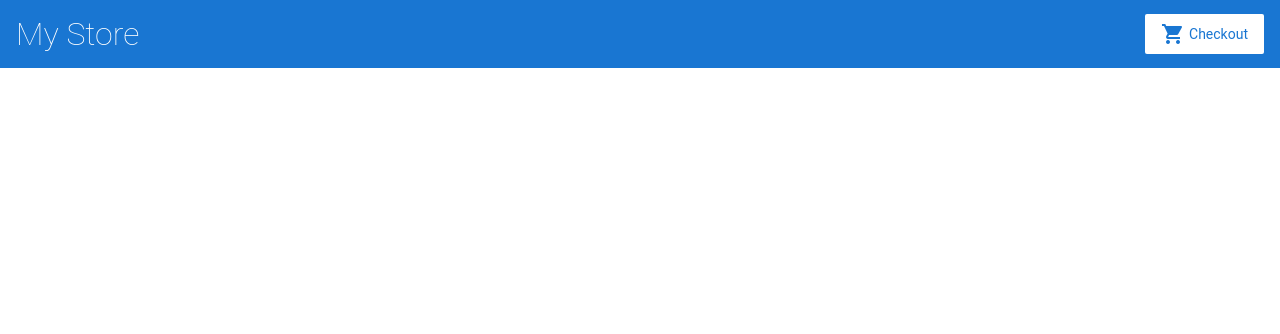
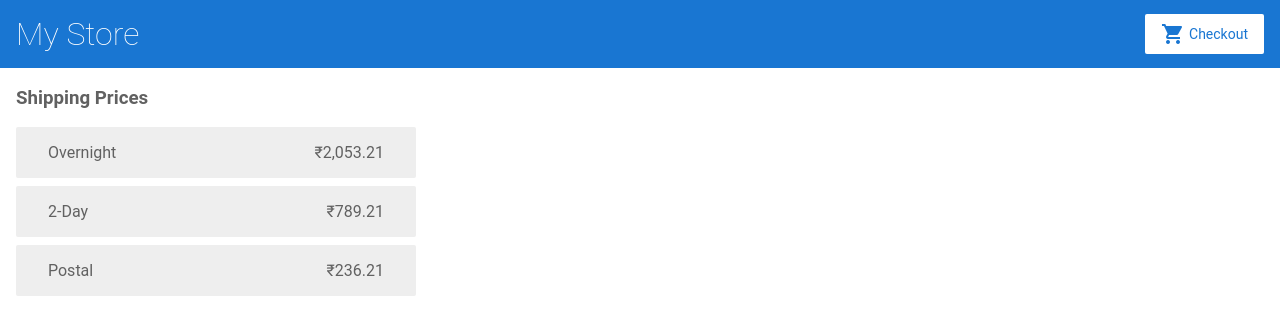
Before and after one commit to saideepd/angular-product-list-app, an Angular app: page /shipping in a window 1280 px wide. Before the commit this address led to /. Shown: the top 334 px of the page. Built offline with nearby package versions, Linux system fonts and the light colour scheme.

Commit message:
Added Shipping Component with link in Cart component to fetch & display shipping prices using http service

```diff
--- a/src/app/cart.service.ts
+++ b/src/app/cart.service.ts
@@ -1,6 +1,6 @@
 import { Injectable } from '@angular/core';
+import { HttpClient } from '@angular/common/http';
 import { Product } from './products';
-import { HttpClient } from '@angular/common/http';
 
 @Injectable({
   providedIn: 'root'
--- a/src/app/cart/cart.component.html
+++ b/src/app/cart/cart.component.html
@@ -1,4 +1,8 @@
 <h3>Cart</h3>
+
+<p>
+    <a routerLink="/shipping">Shipping Prices</a>
+</p>
 
 <div class="cart-item" *ngFor="let item of items">
     <span>{{ item.name }}</span>
--- /dev/null
+++ b/src/app/shipping/shipping.component.html
@@ -0,0 +1,6 @@
+<h3>Shipping Prices</h3>
+
+<div class="shipping-item" *ngFor="let shipping of shippingCosts | async">
+    <span>{{ shipping.type }}</span>
+    <span>{{ shipping.price * 79 | currency:'INR' }}</span>
+</div>
--- /dev/null
+++ b/src/app/shipping/shipping.component.ts
@@ -0,0 +1,20 @@
+import { Component, OnInit } from '@angular/core';
+import { Observable } from 'rxjs';
+import { CartService } from '../cart.service';
+
+@Component({
+  selector: 'app-shipping',
+  templateUrl: './shipping.component.html',
+  styleUrls: ['./shipping.component.css']
+})
+export class ShippingComponent implements OnInit {
+
+  shippingCosts!: Observable<{type: string, price: number}[]>;
+
+  constructor(private cartService: CartService) { }
+
+  ngOnInit(): void {
+    this.shippingCosts = this.cartService.getShippingPrices();
+  }
+
+}
```
Also changed, not shown: src/app/app.module.ts (+5 -2 lines), src/app/shipping/shipping.component.css (added).
